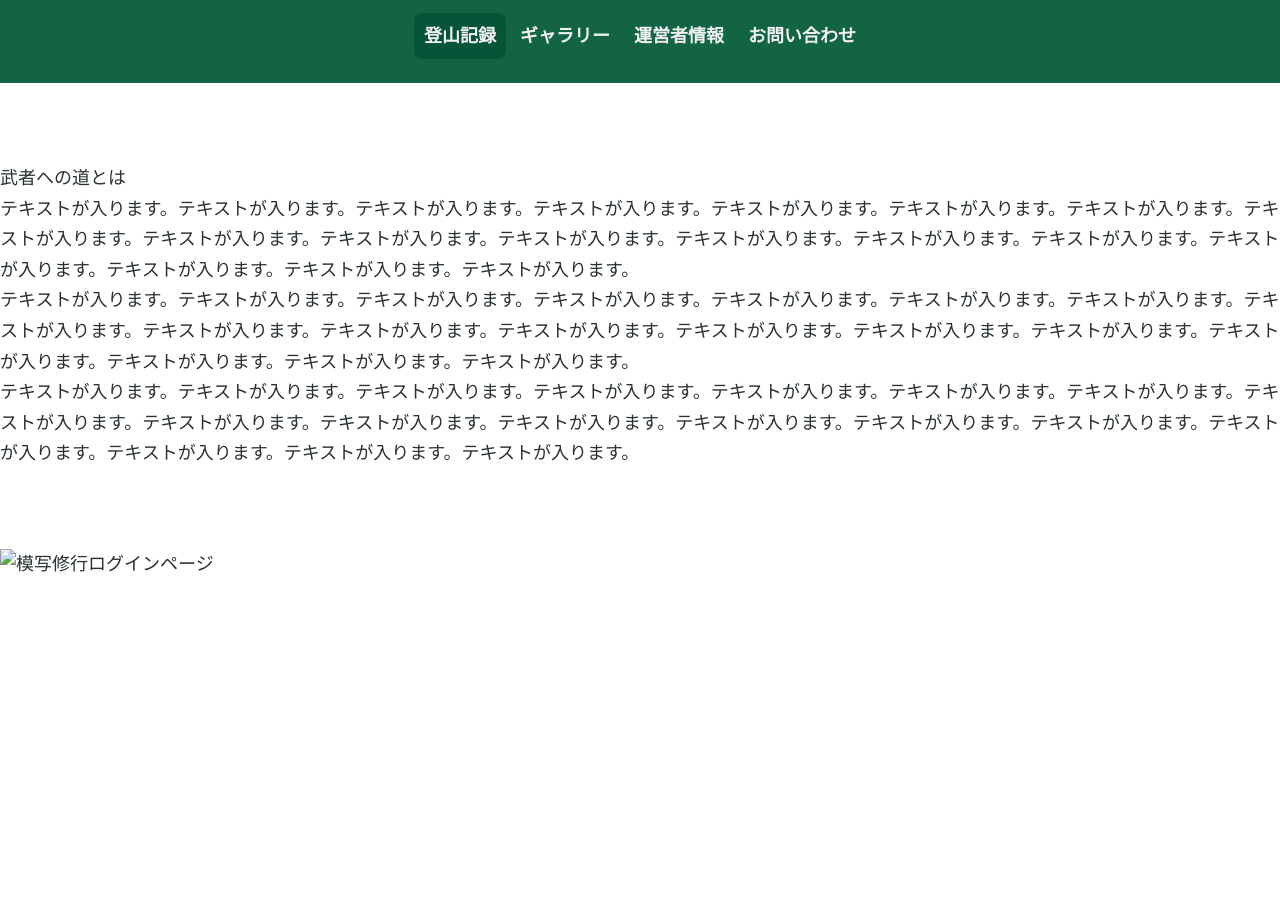
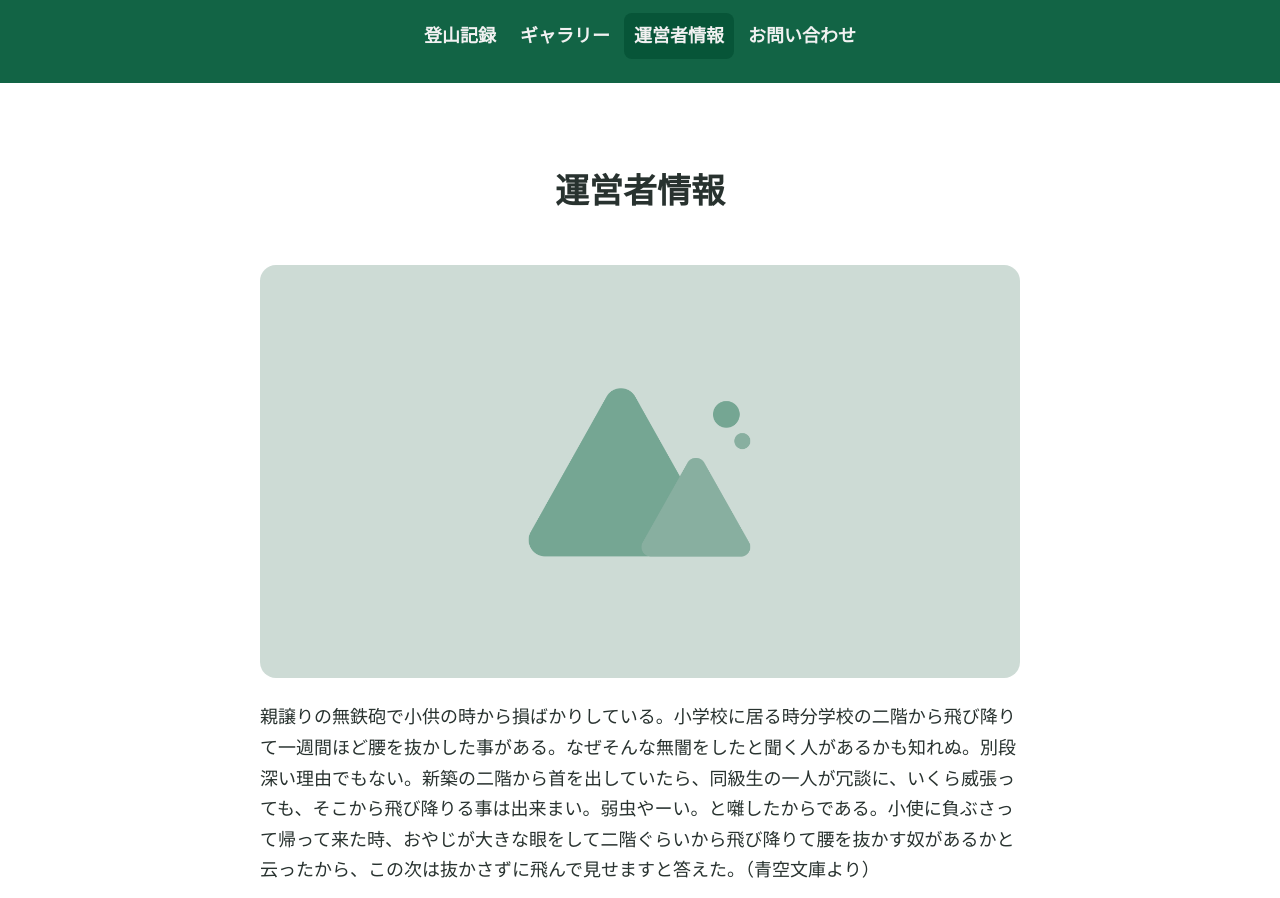
Before and after one commit to chika-yosh/summit-journal, a plain HTML site: page author.html in a window 1280 px wide. Shown: the part 94-992 px from the top of the page. Drawn offline with Linux system fonts and the light colour scheme.

Commit message:
authorページを作成

```diff
--- a/author.html
+++ b/author.html
@@ -39,51 +39,30 @@
     <!-- header -->
     <header class="l-header">
       <div class="l-container">
-        <h1 class="l-header-logo">
+        <p class="l-header-logo">
           <a href="index.html">
             <img src="img/logo.png" alt="山頂ジャーナル" width="240" height="59" decoding="async" />
             <span class="u-visually-hidden">山頂ジャーナル</span>
           </a>
-        </h1>
+        </p>
       </div>
       <nav class="l-header-nav" aria-label="ヘッダーナビゲーション">
         <ul class="l-header-nav-list">
-          <li class="l-header-nav-item l-header-nav-item--current"><a href="index.html">登山記録</a></li>
+          <li class="l-header-nav-item"><a href="index.html">登山記録</a></li>
           <li class="l-header-nav-item"><a href="gallery.html">ギャラリー</a></li>
-          <li class="l-header-nav-item"><a href="author.html">運営者情報</a></li>
+          <li class="l-header-nav-item l-header-nav-item--current"><a href="author.html">運営者情報</a></li>
           <li class="l-header-nav-item"><a href="contact.html">お問い合わせ</a></li>
         </ul>
       </nav>
     </header>
 
-    <main class="l-container-s u-ptb">
-      <h1 class="c-title-level1">武者への道とは</h1>
-      <div class="about-content">
-        <p>テキストが入ります。テキストが入ります。テキストが入ります。テキストが入ります。テキストが入ります。テキストが入ります。テキストが入ります。テキストが入ります。テキストが入ります。テキストが入ります。テキストが入ります。テキストが入ります。テキストが入ります。テキストが入ります。テキストが入ります。テキストが入ります。テキストが入ります。テキストが入ります。</p>
-
-        <p>テキストが入ります。テキストが入ります。テキストが入ります。テキストが入ります。テキストが入ります。テキストが入ります。テキストが入ります。テキストが入ります。テキストが入ります。テキストが入ります。テキストが入ります。テキストが入ります。テキストが入ります。テキストが入ります。テキストが入ります。テキストが入ります。テキストが入ります。テキストが入ります。</p>
-
-        <p>テキストが入ります。テキストが入ります。テキストが入ります。テキストが入ります。テキストが入ります。テキストが入ります。テキストが入ります。テキストが入ります。テキストが入ります。テキストが入ります。テキストが入ります。テキストが入ります。テキストが入ります。テキストが入ります。テキストが入ります。テキストが入ります。テキストが入ります。テキストが入ります。</p>
+    <main class="l-container u-ptb">
+      <h1 class="c-title">運営者情報</h1>
+      <div class="author-content u-mt">
+        <img src="img/post-thumbnail.png" alt="..." width="342" height="186" decoding="async" />
+        <div class="author-content-text">親譲りの無鉄砲で小供の時から損ばかりしている。小学校に居る時分学校の二階から飛び降りて一週間ほど腰を抜かした事がある。なぜそんな無闇をしたと聞く人があるかも知れぬ。別段深い理由でもない。新築の二階から首を出していたら、同級生の一人が冗談に、いくら威張っても、そこから飛び降りる事は出来まい。弱虫やーい。と囃したからである。小使に負ぶさって帰って来た時、おやじが大きな眼をして二階ぐらいから飛び降りて腰を抜かす奴があるかと云ったから、この次は抜かさずに飛んで見せますと答えた。（青空文庫より）</div>
       </div>
     </main>
-    <!-- cta -->
-    <div class="c-cta">
-      <div class="l-container-s c-cta-inner">
-        <div class="c-cta-screenshot">
-          <img src="img/cta-pc.png" alt="模写修行ログインページ" width="324" height="198" decoding="async" />
-        </div>
-        <div class="c-cta-body">
-          <div class="c-cta-logo">
-            <img src="img/cta-logo.png" alt="模写修行" width="324" height="38" decoding="async" />
-          </div>
-          <p class="c-cta-copy">駆け出しエンジニアのためのコーディング練習教材</p>
-          <div class="c-cta-button">
-            <a href="" class="c-button c-button--white">詳しくはこちら</a>
-          </div>
-        </div>
-      </div>
-    </div>
-    <!-- end cta -->
 
     <!-- footer -->
     <footer class="l-footer">
--- a/css/style.css
+++ b/css/style.css
@@ -152,6 +152,7 @@
 .c-post-thumbnail img {
   border-radius: 16px;
   aspect-ratio: 342/234;
+  object-fit: cover;
 }
 
 .c-post-date {
@@ -482,6 +483,7 @@
 .gallery-img {
   aspect-ratio: 342/285;
   border-radius: 8px;
+  object-fit: cover;
 }
 
 @media screen and (min-width: 768px) {
@@ -498,6 +500,23 @@
 page > author
 ------------------------------
 */
+.author-content {
+}
+
+.author-content img {
+  aspect-ratio: 342/186;
+  object-fit: cover;
+  border-radius: 16px;
+}
+
+@media screen and (min-width: 768px) {
+  .author-content img {
+    aspect-ratio: 760/413;
+  }
+}
+.author-content-text {
+  margin-top: 24px;
+}
 
 /*!
 page > contact
```
